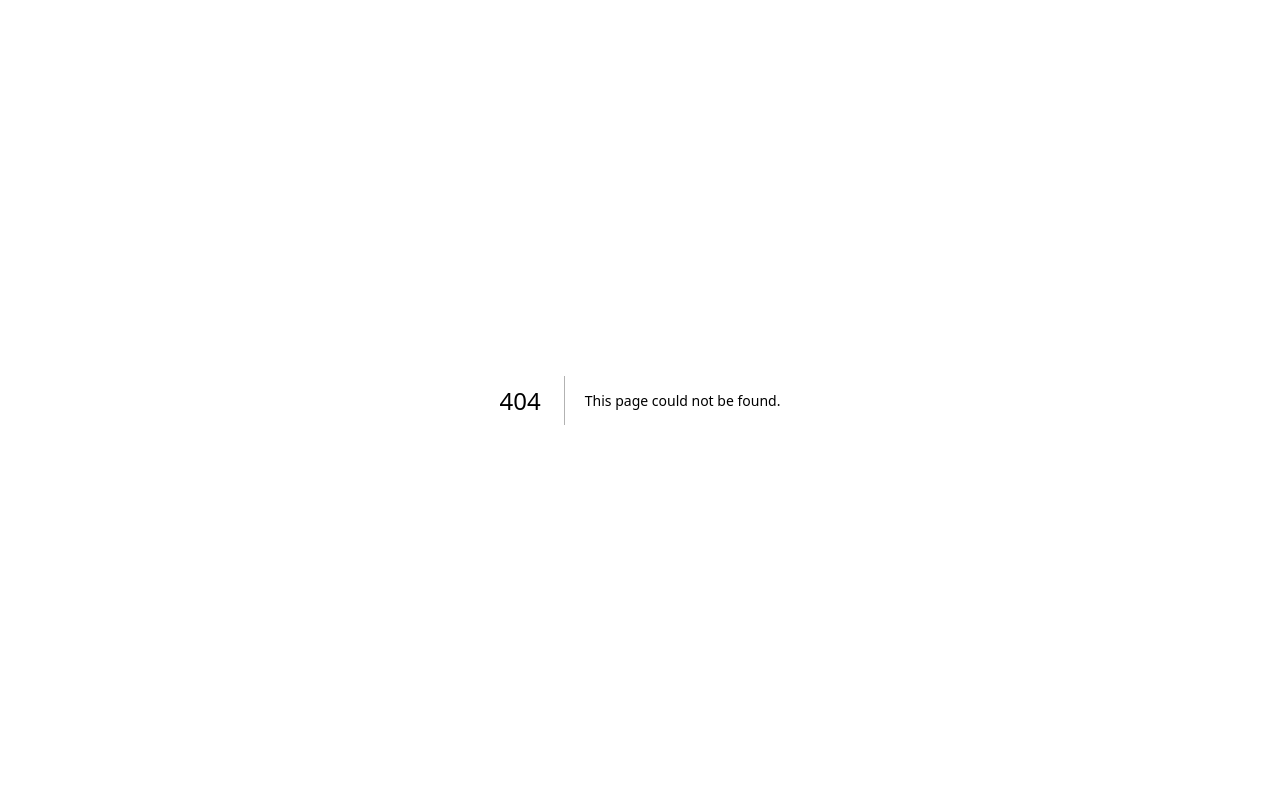
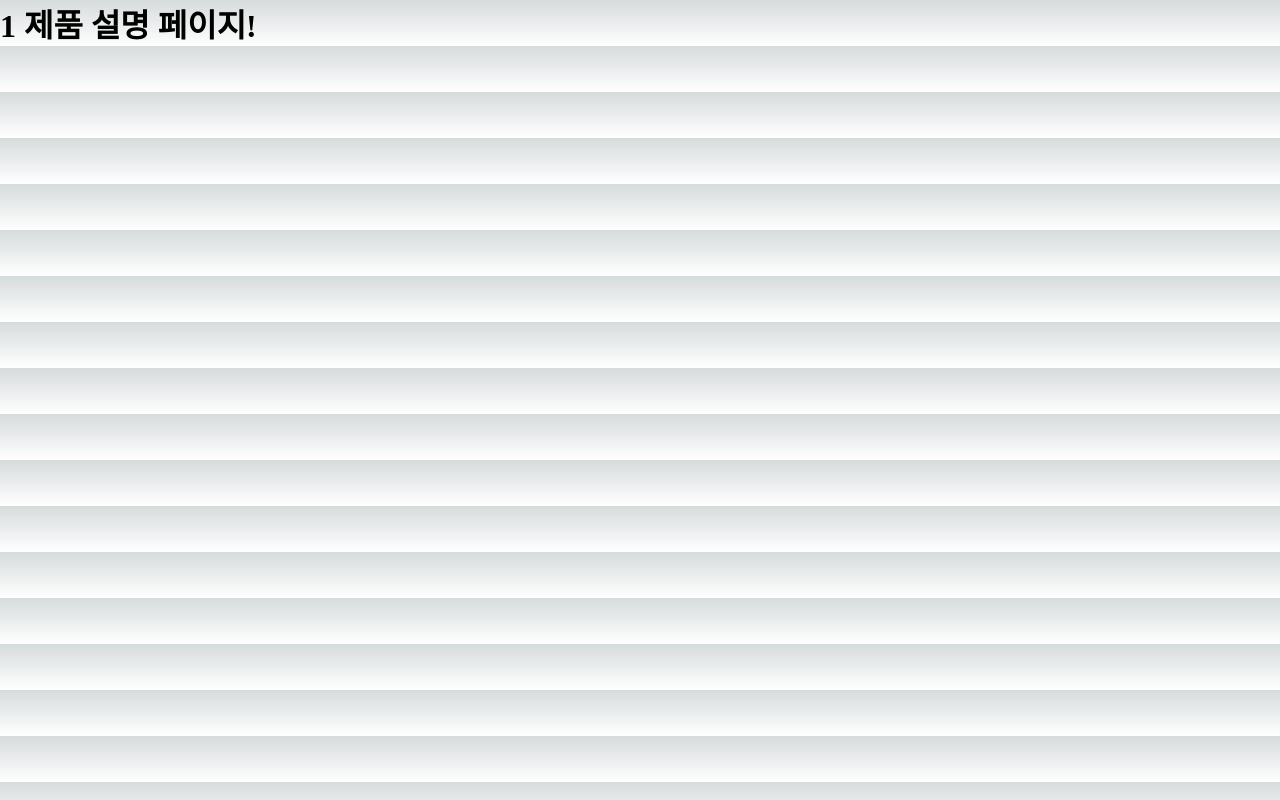
Before and after one commit to dglee0517/Next.JsNote, a Next.js app in the folder note/: page /products/1 in a window 1280 px wide. Before the commit this address had no page. Built offline with nearby package versions, Linux system fonts and the light colour scheme.

Commit message:
동적 라우팅
정적 페이지에서 동적 페이지로 변환

```diff
--- /dev/null
+++ b/note/src/app/products/[slug]/page.tsx
@@ -0,0 +1,8 @@
+type Props ={
+    params:{
+        slug: string;
+    };
+}
+export default function PantsPage({params}: Props){
+    return <h1>{params.slug} 제품 설명 페이지!</h1>;
+}
--- a/note/src/app/products/pants/page.tsx
+++ /dev/null
@@ -1,3 +0,0 @@
-export default function PantsPage(){
-    return <h1>바지 제품 설명 페이지!</h1>;
-}
```
